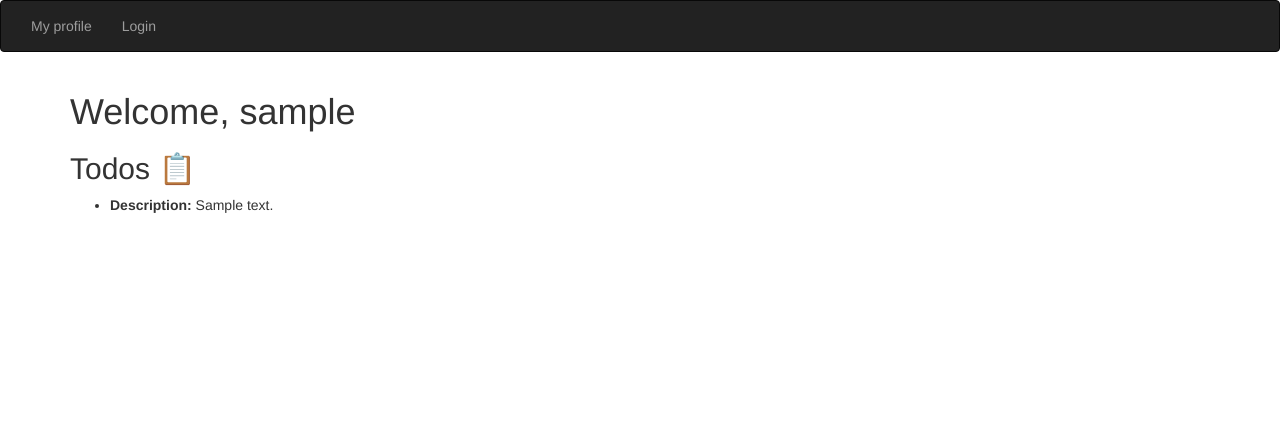
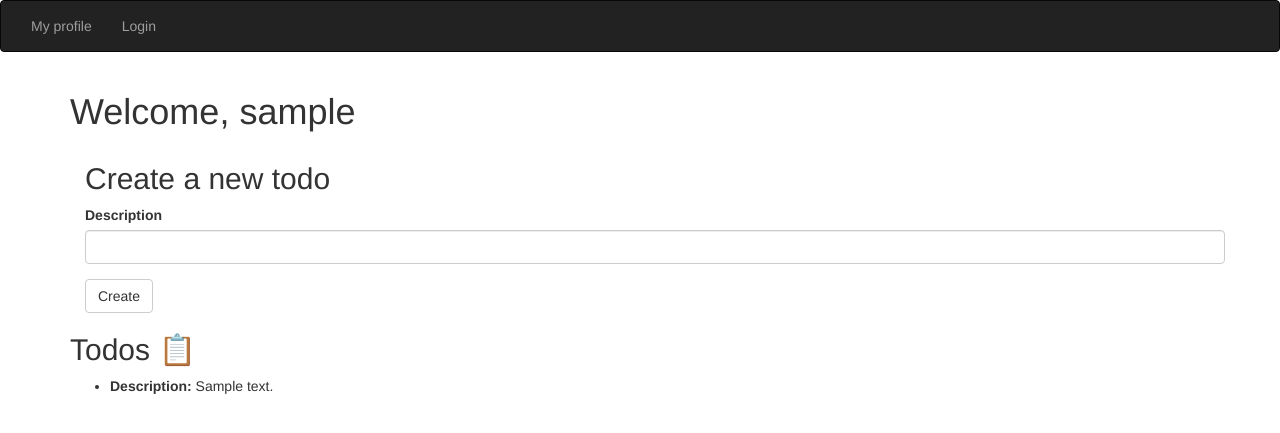
Before and after one commit to zearkiatos/python-flask-to-do-list-web, a Flask app: template app/templates/home.html in a window 1280 px wide. Shown: the top 433 px of the page. Run offline with Flask 3, Linux system fonts and the light colour scheme; the template is opened without the code that fills it: values that come from a table or form of the project are taken from there, most other values are stand-ins (such as "Sample title", 1, 10 or a date in 2020); some libraries are stand-ins or nearby versions.

Commit message:
Add tasks

```diff
--- a/app/auth/views.py
+++ b/app/auth/views.py
@@ -30,7 +30,6 @@ def login():
                 user_data = UserData(user.id, username=user.to_dict()[
                                      'name'], password=user.to_dict()['password'])
                 userFound = User(user_data)
-                print(userFound)
                 login_user(userFound)
                 break
         if login_success:
--- /dev/null
+++ b/app/forms/TodoForm.py
@@ -0,0 +1,7 @@
+from flask_wtf import FlaskForm
+from wtforms.fields import StringField, SubmitField
+from wtforms.validators import DataRequired
+
+class TodoForm(FlaskForm):
+    description = StringField('Description', validators=[DataRequired()])
+    submit = SubmitField('Create')
--- a/app/templates/home.html
+++ b/app/templates/home.html
@@ -1,8 +1,15 @@
 {% extends 'base.html' %} {% block title %} {{ super() }} Welcome {% endblock %}
+{% import 'bootstrap/wtf.html' as wtf %}
 {% block content %}
 <div class="container">
   {% if username %}
   <h1>Welcome, {{username}}</h1>
+  <section class="container">
+    <header>
+      <h2>Create a new todo</h2>
+    </header>
+    {{wtf.quick_form(todo_form)}}
+  </section>
   <article>
     <header>
       <h2>Todos 📋</h2>
@@ -12,7 +19,6 @@
       <li><strong>Description: </strong>{{todo.to_dict()['description']}}</li>
       {% endfor %}
     </ul>
-
   </article>
   {% else %}
   <h2>Sorry you will need a valid user</h2>
--- a/main.py
+++ b/main.py
@@ -1,7 +1,8 @@
-from flask import render_template, abort, redirect, url_for
+from flask import render_template, abort, redirect, url_for, flash
 from flask_login import login_required, current_user
 from app import create_app
-from app.firestore_service import get_todos
+from app.forms.TodoForm import TodoForm
+from app.firestore_service import get_todos, post_todo
 import unittest
 
 app = create_app()
@@ -10,18 +11,23 @@ NOT_FOUND = 404
 INTERNAL_SERVER_ERROR = 500
 
 
-@app.route("/home", methods=['GET'])
+@app.route("/home", methods=['GET', 'POST'])
 @login_required
 def home():
     try:
         user = current_user
         todos = get_todos(user.id)
-        print(user)
+        todo_form = TodoForm()
+
         context = {
             "username": user.username,
-            "todos": todos
+            "todos": todos,
+            "todo_form": todo_form
         }
-        print(user)
+
+        if todo_form.validate_on_submit():
+            post_todo(user.id, todo_form.description.data)
+            flash('The todo was created successfuly!')
 
         return render_template('home.html', **context)
     except Exception:
```
Also changed, not shown: app/firestore_service.py (+9 -4 lines). Lines whose indentation alone changed are shown as unchanged.
